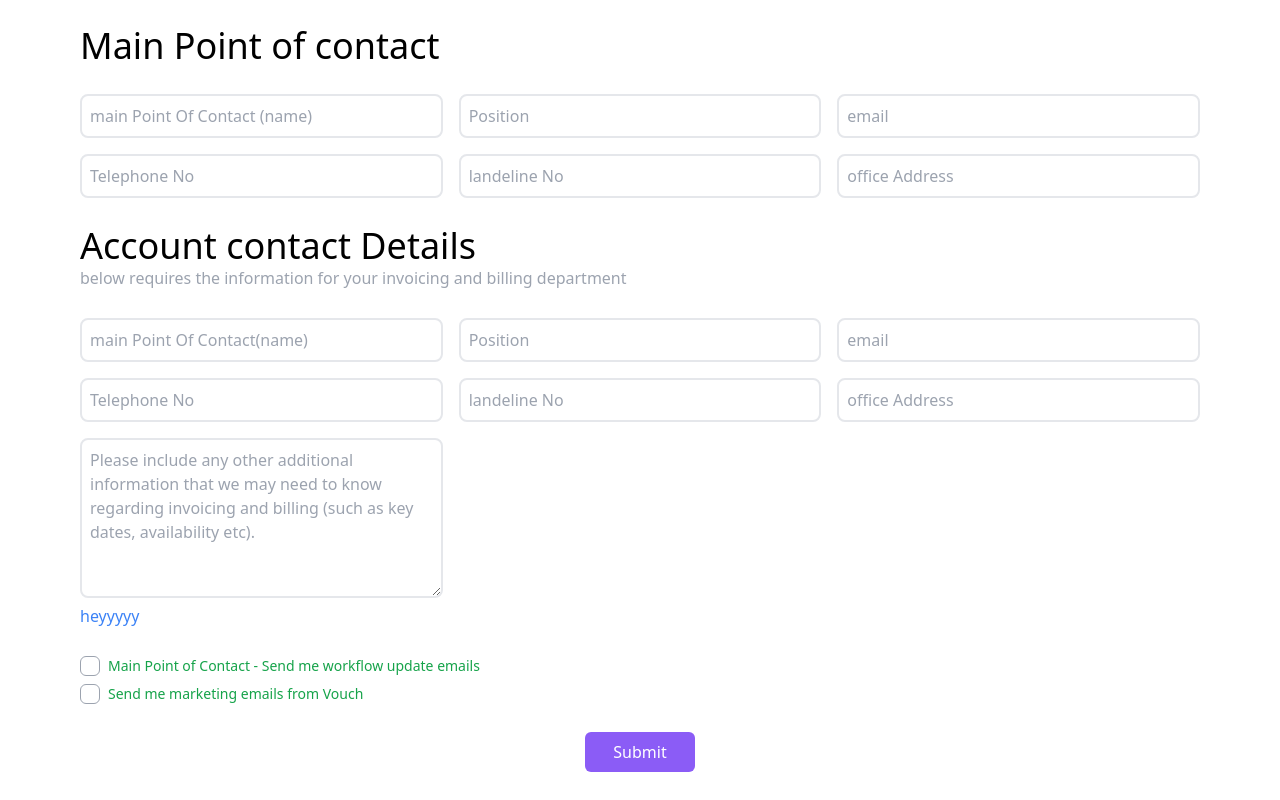
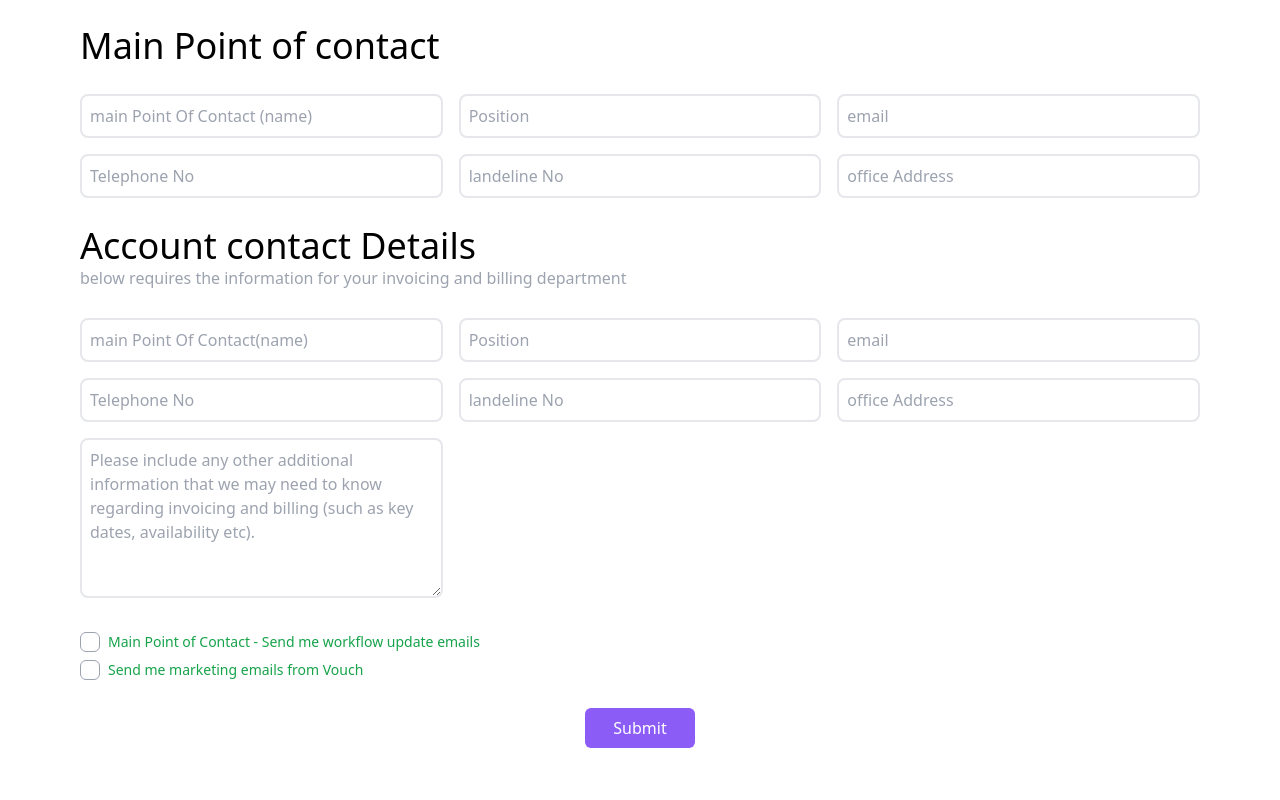
Before and after one commit to Rogena5/Vouch-System, a Next.js app: page / in a window 1280 px wide. Shown: the part 388-1188 px from the top of the page. After the commit the page ends 1164 px from the top, so only its background shows below. Built offline with nearby package versions, Linux system fonts and the light colour scheme.

Commit message:
remove fakeBtn

```diff
--- a/components/AccountContactDetailsForm.tsx
+++ b/components/AccountContactDetailsForm.tsx
@@ -64,8 +64,6 @@ const AccountContactDetailsForm: React.FC<AccountContactDetailsFormProps> = ({ f
                         className="text-black border-2 rounded-lg border-inherit w-full h-40 p-2 hover:border-violet-400 text-sm md:text-base"
                         placeholder="Please include any other additional information that we may need to know regarding invoicing and billing (such as key dates, availability etc)."
                     ></textarea>
-                    <button>heyyyyy</button>
-
                 </div>
 
             </div>
```
